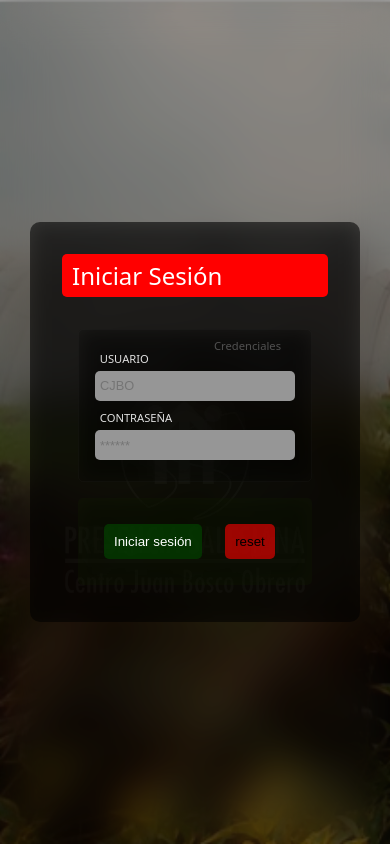
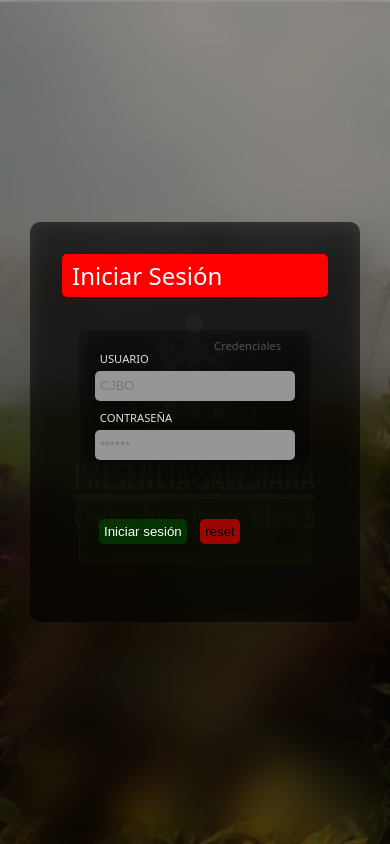
Before and after one commit to TECNIMUX-DEV/network-cjbo, a plain HTML site: page index.html in a window 390 px wide. Drawn offline with Linux system fonts and the light colour scheme.

Commit message:
Add style img Form

```diff
--- a/styles.css
+++ b/styles.css
@@ -39,8 +39,8 @@
     button {
         border: none;
         background-color: rgba(0, 75, 0, 0.6);
-        margin: 10px;
-        padding: 10px;
+        margin: 5px;
+        padding: 5px;
         border-radius: 5px;
         transition: all 0.2s ease;
         color: #fff;
@@ -83,12 +83,19 @@ form {
         width: 350px;
         bottom: 0;
         right: 0;
+
         filter: contrast(0);
         opacity: 0.05;
 
     }
     @media screen and (max-width: 1000px){
         width: auto;
+
+        & img {
+            transform: translate(-50%, -50%);
+            top: 50%;
+            left: 50%;
+        }
     }
 }
 fieldset {
```
Also changed, not shown: css/networks.css (+8 -3 lines).
